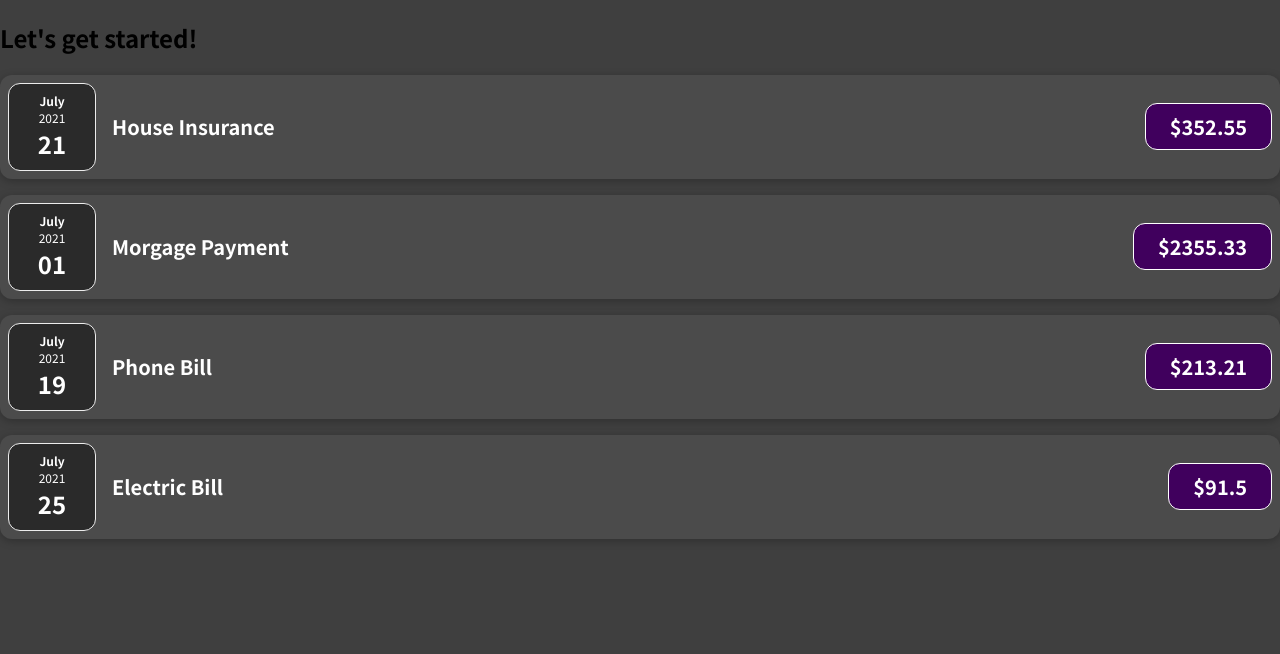
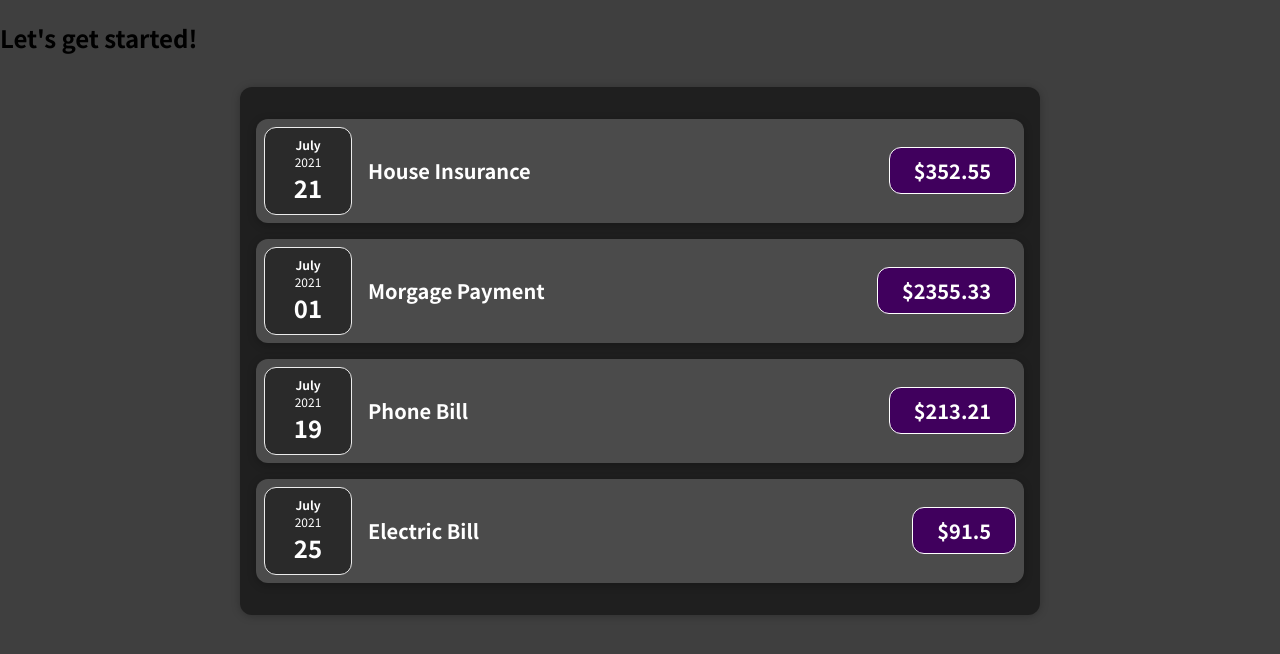
Before and after one commit to andrewrey/react-complete-guideProject1, a JavaScript app: page / in a window 1280 px wide. Shown: the top 654 px of the page. Built offline with nearby package versions, Linux system fonts and the light colour scheme.

Commit message:
created expenses component and styled

```diff
--- a/src/App.js
+++ b/src/App.js
@@ -1,4 +1,5 @@
 import ExpenseItem from "./components/ExpenseItem";
+import Expenses from "./components/Expenses";
 
 function App() {
   const expenses = [
@@ -30,26 +31,7 @@
   return (
     <div>
       <h2>Let's get started!</h2>
-      <ExpenseItem
-        title={expenses[0].title}
-        amount={expenses[0].amount}
-        date={expenses[0].date}
-      />
-      <ExpenseItem
-        title={expenses[1].title}
-        amount={expenses[1].amount}
-        date={expenses[1].date}
-      />
-      <ExpenseItem
-        title={expenses[2].title}
-        amount={expenses[2].amount}
-        date={expenses[2].date}
-      />
-      <ExpenseItem
-        title={expenses[3].title}
-        amount={expenses[3].amount}
-        date={expenses[3].date}
-      />
+      <Expenses expenses={expenses} />
     </div>
   );
 }
--- /dev/null
+++ b/src/components/Expenses.css
@@ -0,0 +1,9 @@
+.expenses {
+  padding: 1rem;
+  background-color: rgb(31, 31, 31);
+  margin: 2rem auto;
+  width: 50rem;
+  max-width: 95%;
+  border-radius: 12px;
+  box-shadow: 0 1px 8px rgba(0, 0, 0, 0.25);
+}
--- /dev/null
+++ b/src/components/Expenses.js
@@ -0,0 +1,31 @@
+import ExpenseItem from "./ExpenseItem";
+import "./Expenses.css";
+
+function Expenses({ expenses }) {
+  return (
+    <div className="expenses">
+      <ExpenseItem
+        title={expenses[0].title}
+        amount={expenses[0].amount}
+        date={expenses[0].date}
+      />
+      <ExpenseItem
+        title={expenses[1].title}
+        amount={expenses[1].amount}
+        date={expenses[1].date}
+      />
+      <ExpenseItem
+        title={expenses[2].title}
+        amount={expenses[2].amount}
+        date={expenses[2].date}
+      />
+      <ExpenseItem
+        title={expenses[3].title}
+        amount={expenses[3].amount}
+        date={expenses[3].date}
+      />
+    </div>
+  );
+}
+
+export default Expenses;
```
Also changed, not shown: 1 other file (tests, documents, lock files or other folders).
